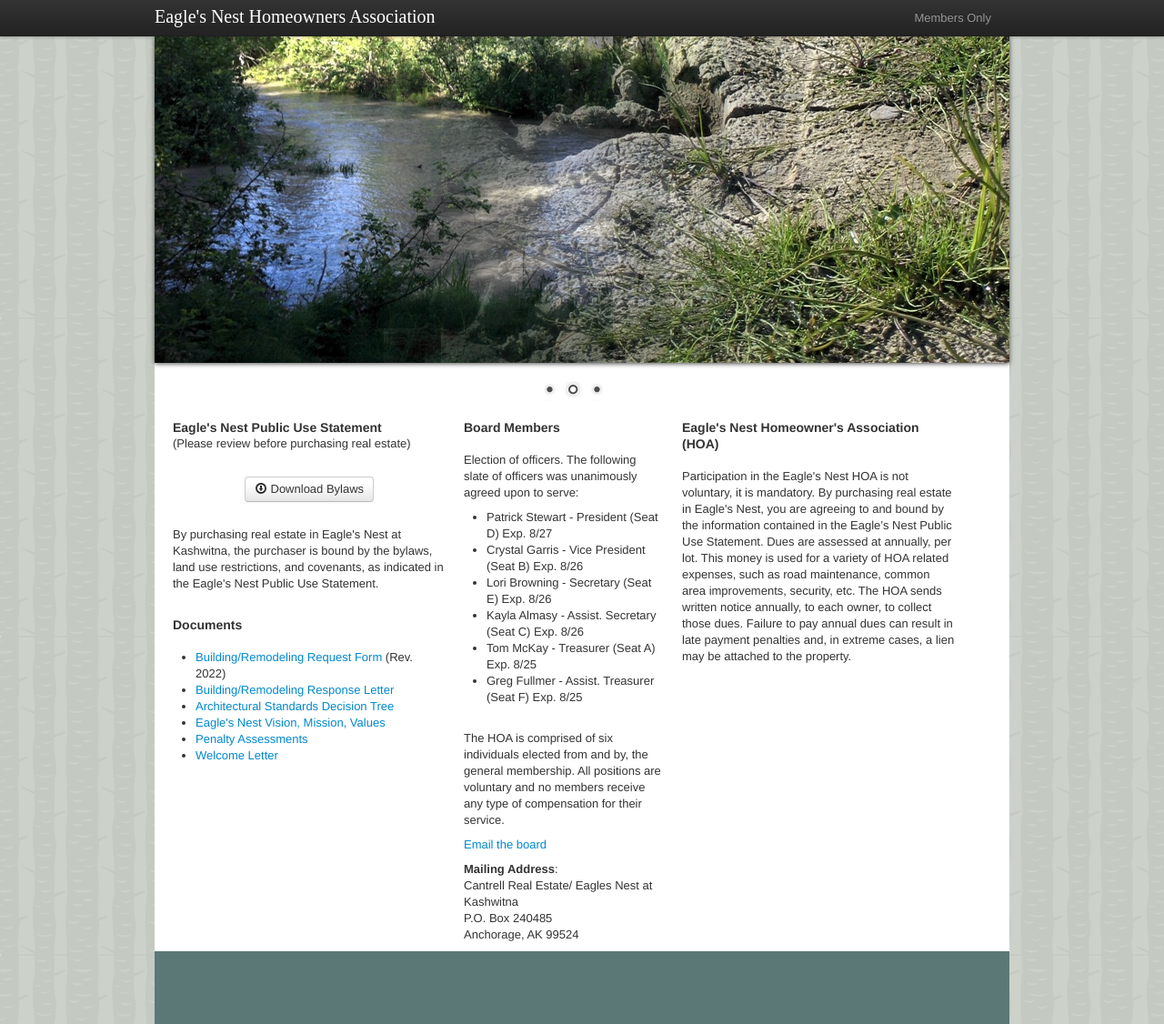
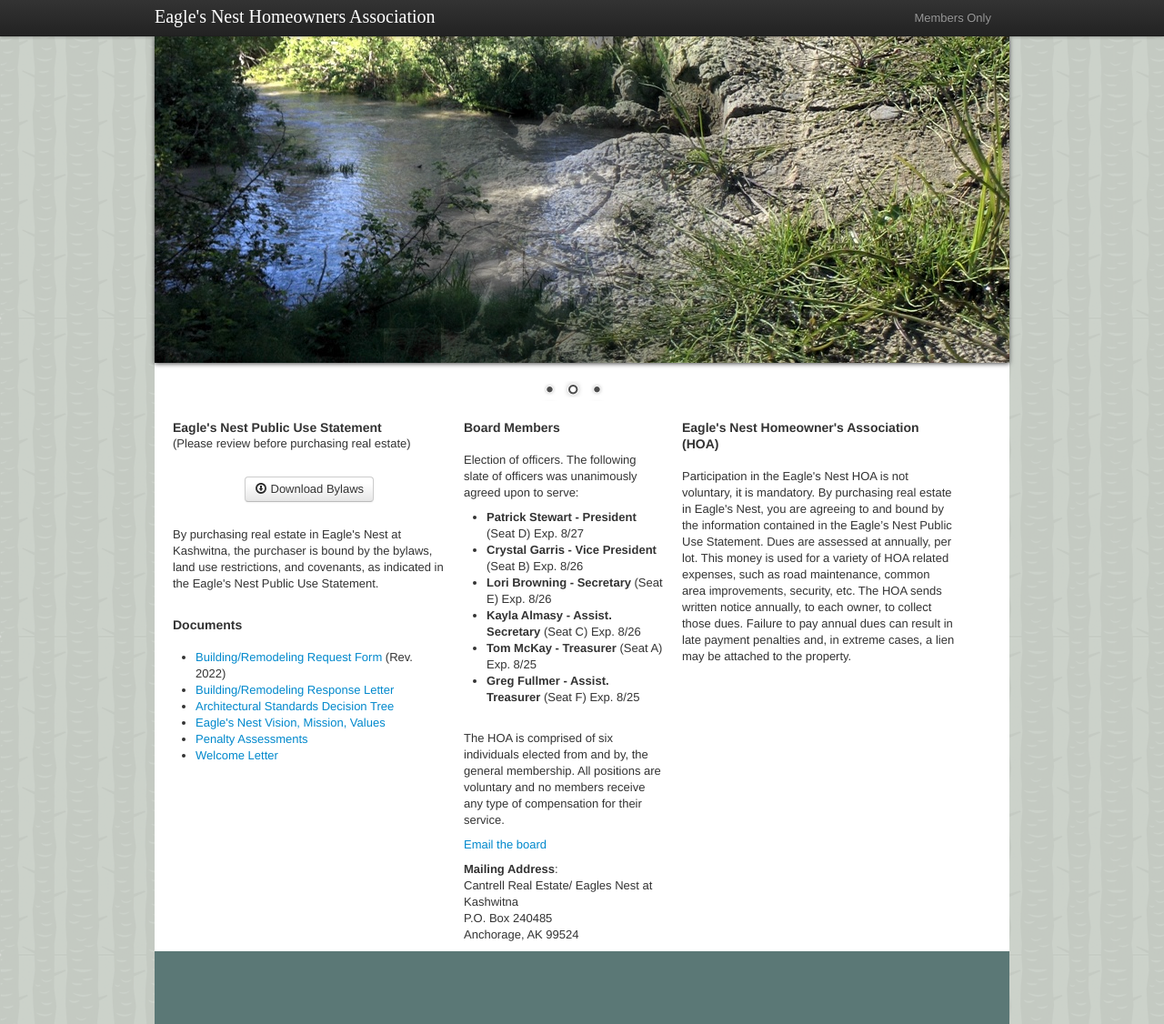
Before and after one commit to thesurlydev/eaglesnest-hoa.net, a Jekyll site: the page built from index.markdown, in a window 1280 px wide and 1126 px high. Shown: the whole window at 91% size. Built offline with Jekyll 4.4.1, drawn with Linux system fonts in a browser that asks for light colours; some web fonts are replaced.

Commit message:
feat: Make names and positions bold

```diff
--- a/index.markdown
+++ b/index.markdown
@@ -31,12 +31,12 @@ title: Eagle's Nest Homeowners Association
                 <br>
                 <p>Election of officers. The following slate of officers was unanimously agreed upon to serve:</p>
                 <ul>
-                    <li>Patrick Stewart - President (Seat D) Exp. 8/27</li>
-                    <li>Crystal Garris - Vice President (Seat B) Exp. 8/26</li>
-                    <li>Lori Browning - Secretary (Seat E) Exp. 8/26</li>
-                    <li>Kayla Almasy - Assist. Secretary (Seat C) Exp. 8/26</li>
-                    <li>Tom McKay - Treasurer (Seat A) Exp. 8/25</li>
-                    <li>Greg Fullmer - Assist. Treasurer (Seat F) Exp. 8/25</li>
+                    <li><strong>Patrick Stewart - President</strong> (Seat D) Exp. 8/27</li>
+                    <li><strong>Crystal Garris - Vice President</strong> (Seat B) Exp. 8/26</li>
+                    <li><strong>Lori Browning - Secretary</strong> (Seat E) Exp. 8/26</li>
+                    <li><strong>Kayla Almasy - Assist. Secretary</strong> (Seat C) Exp. 8/26</li>
+                    <li><strong>Tom McKay - Treasurer</strong> (Seat A) Exp. 8/25</li>
+                    <li><strong>Greg Fullmer - Assist. Treasurer</strong> (Seat F) Exp. 8/25</li>
                 </ul>
                 <br>
                 <p>The HOA is comprised of six individuals elected from and by, the general membership. All positions are voluntary and no members receive any type of compensation for their service.</p>
```
